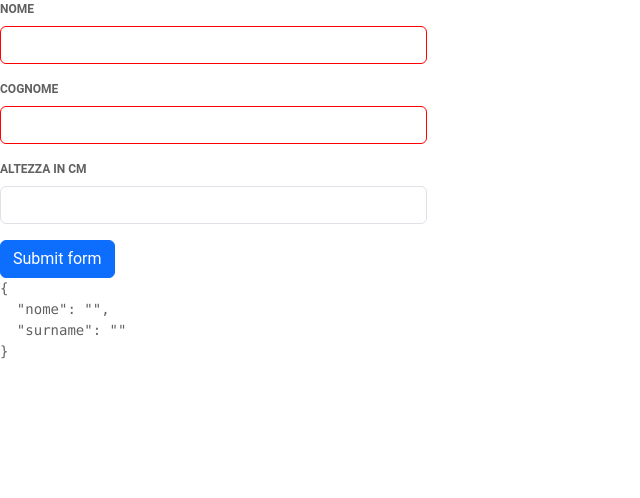
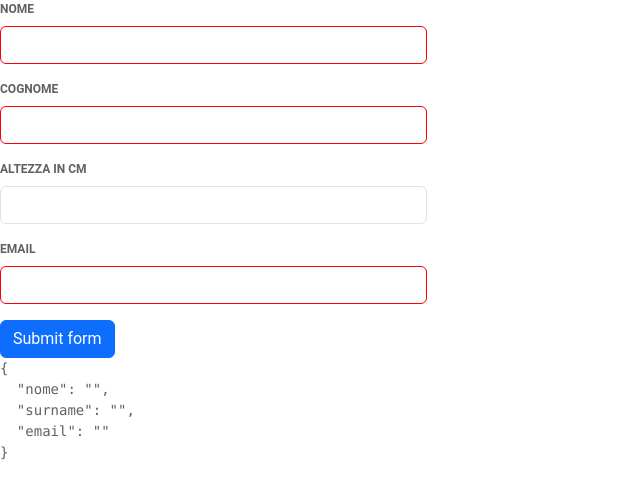
Before and after one commit to NeaguRobertAlexandru31/angular-03, an Angular app: page / in a window 1280 px wide. Shown: the top 498 px of the page, without its empty margins (0-640 px from the left). Built offline with nearby package versions, Linux system fonts and the light colour scheme.

Commit message:
tipizzazione e validazione

```diff
--- a/src/app/app.component.html
+++ b/src/app/app.component.html
@@ -43,6 +43,21 @@
       Looks good!
   </div> -->
 </div>
+<div class="col-md-4">
+  <label for="email" class="form-label">Email</label>
+  <input
+    type="email"
+    class="form-control"
+    id="email"
+    name="email"
+    [(ngModel)]="jsonIn.email"
+    required
+    email
+  />
+  <!-- <div class="valid-feedback">
+      Looks good!
+  </div> -->
+</div>
 <div class="col-12">
   <button class="btn btn-primary" type="submit">Submit form</button>
 </div>
--- a/src/app/app.component.ts
+++ b/src/app/app.component.ts
@@ -1,9 +1,11 @@
 import { Component, OnInit } from "@angular/core";
 
 interface Cliente{
+  id?: number,
   nome: string,
   surname: string,
   altezza?: number,
+  email: string,
 }
 
 @Component({
@@ -19,6 +21,7 @@ export class AppComponent implements OnInit {
   jsonIn: Cliente = {
     nome: "",
     surname: "",
+    email: "",
   };
 
   constructor() {}
```
